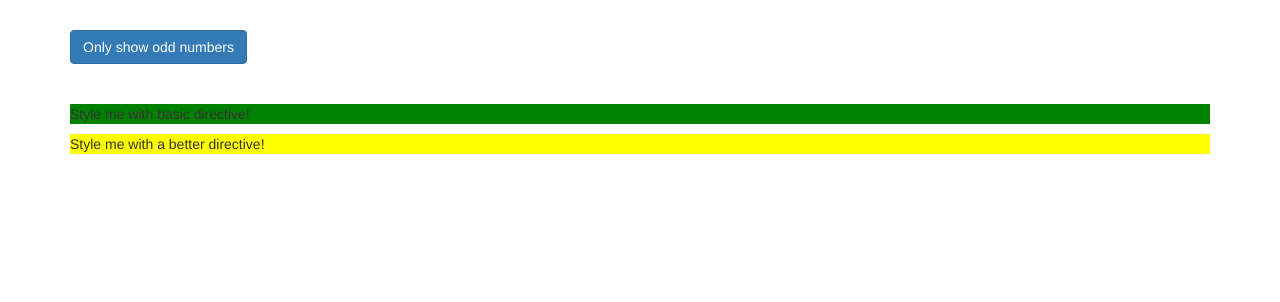
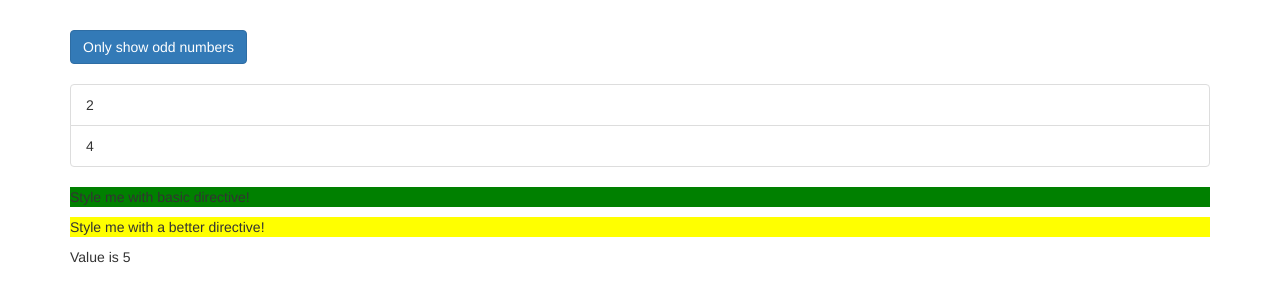
Before and after one commit to artseven/Angular-4-directives, an Angular app: page / in a window 1280 px wide. Shown: the top 302 px of the page. Built offline with nearby package versions, Linux system fonts and the light colour scheme.

Commit message:
ngSwitch structural directive

```diff
--- a/src/app/app.component.html
+++ b/src/app/app.component.html
@@ -21,7 +21,7 @@
                         </li>
                     </div>
                 </ng-template>    -->
-                 <div *appUnless="!onlyOdd">
+                <div *appUnless="onlyOdd">
                     <li class="list-group-item" [ngClass]="{odd: even % 2 !== 0}" [ngStyle]="{backgroundColor: even % 2 !== 0 ? 'yellow': 'transparent'}" *ngFor="let even of evenNumbers">
                         {{ even }}
                     </li>
@@ -29,7 +29,14 @@
             </ul>
             <p appBasicHighlight>Style me with basic directive!</p>
             <p [appBetterHighlight]="'red'" defaultColor='yellow' highlightColor='red'> Style me with a better directive!</p>
+            <div [ngSwitch]="value">
+                <p *ngSwitchCase="5">Value is 5</p>
+                <p *ngSwitchCase="10">Value is 10</p>
+                <p *ngSwitchCase="100">Value is 100</p>
+                <p *ngSwitchDefault>Value is Default</p>
 
+
+            </div>
         </div>
     </div>
 </div>
--- a/src/app/app.component.ts
+++ b/src/app/app.component.ts
@@ -10,4 +10,5 @@
   oddNumbers = [1, 3, 5];
   evenNumbers = [2, 4];
   onlyOdd = false;
+  value = 5;
 }
```
